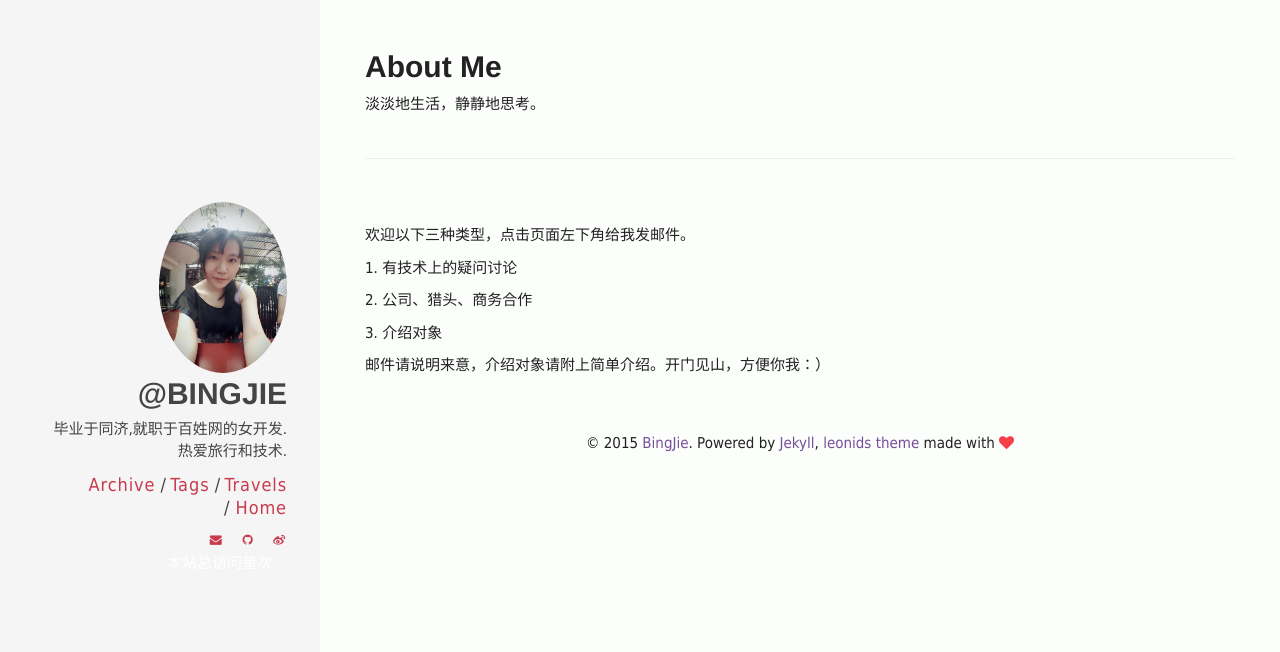
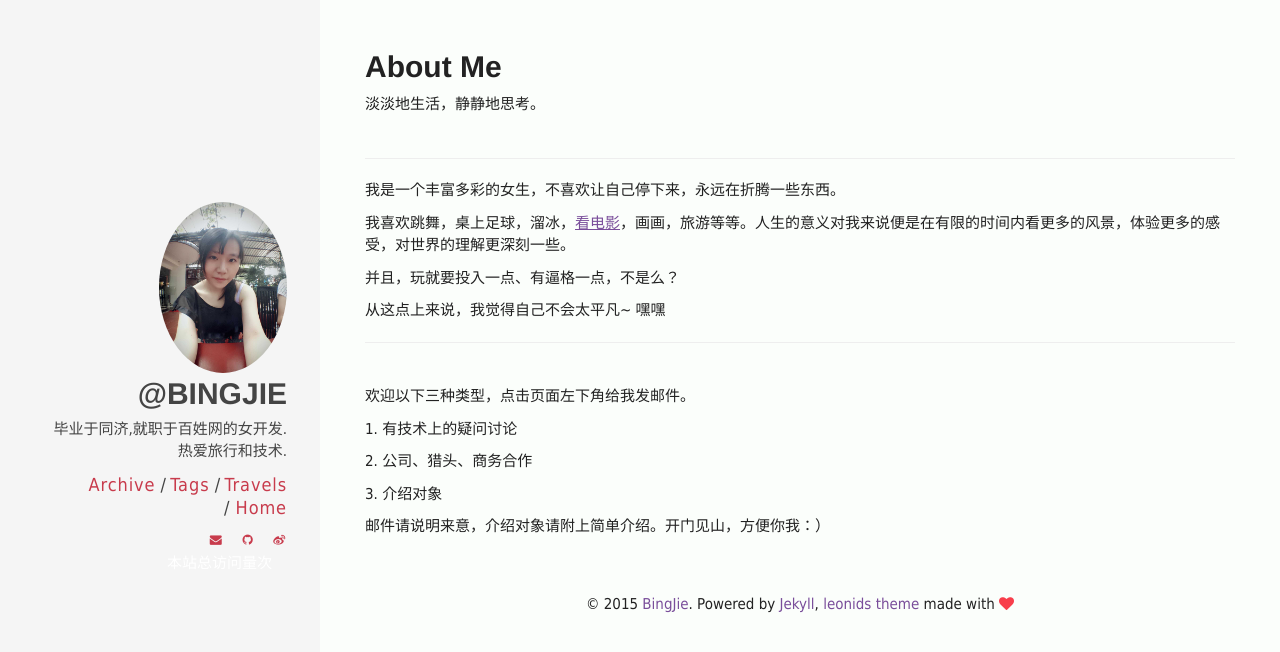
Before and after one commit to chaojimiaomiao/chaojimiaomiao.github.io, a Jekyll site: the page built from travels/About.html, in a window 1280 px wide. Shown: the top 652 px of the page. Built offline with Jekyll 4.4.1, drawn with Linux system fonts in a browser that asks for light colours; comment, search, counter and statistics services are not loaded.

Commit message:
加一点话

```diff
--- a/travels/About.html
+++ b/travels/About.html
@@ -8,7 +8,11 @@ layout: page
 
 <br><br>
 <hr>
-<br>
+<p>我是一个丰富多彩的女生，不喜欢让自己停下来，永远在折腾一些东西。</p>
+<p>我喜欢跳舞，桌上足球，溜冰，<a href="http://movie.douban.com/people/48507503/collect"><u>看电影</u></a>，画画，旅游等等。人生的意义对我来说便是在有限的时间内看更多的风景，体验更多的感受，对世界的理解更深刻一些。</p>
+<p>并且，玩就要投入一点、有逼格一点，不是么？</p>
+<p>从这点上来说，我觉得自己不会太平凡~ 嘿嘿</p>
+<hr>
 <br>
 <p>欢迎以下三种类型，点击页面左下角给我发邮件。
 
```
